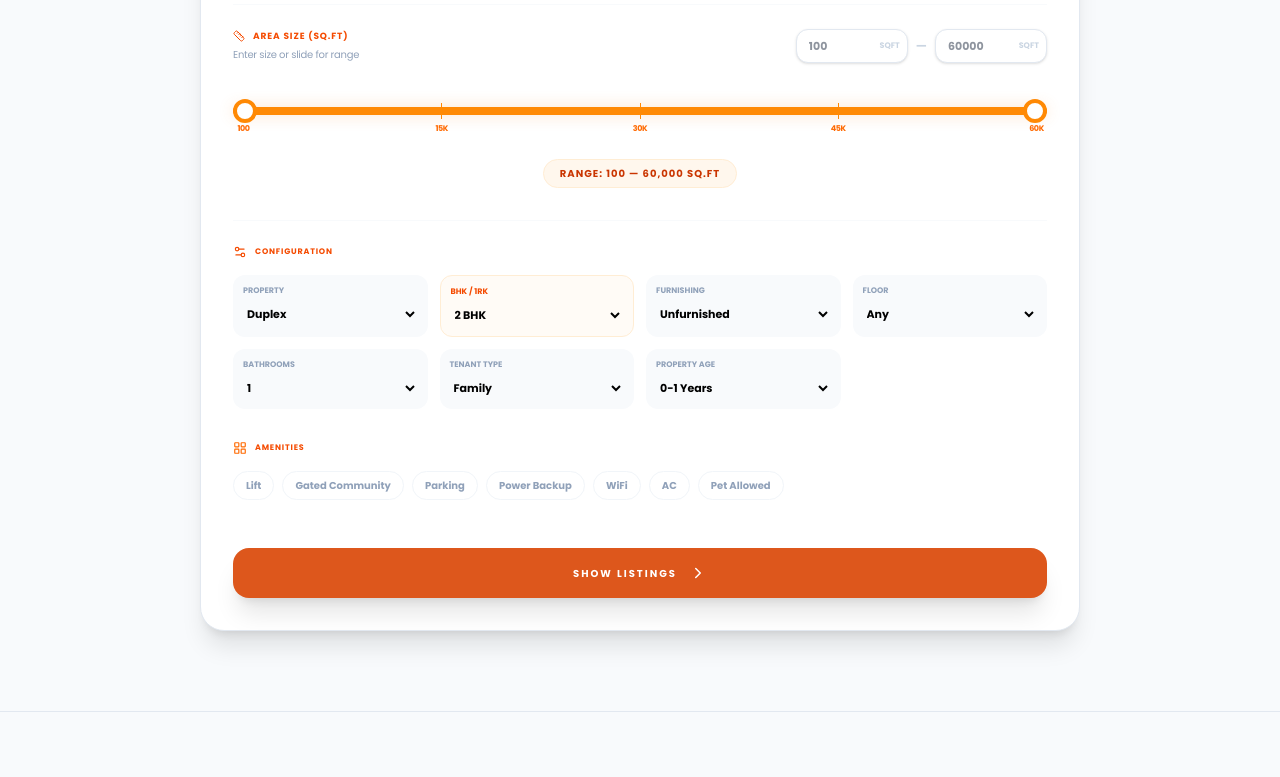
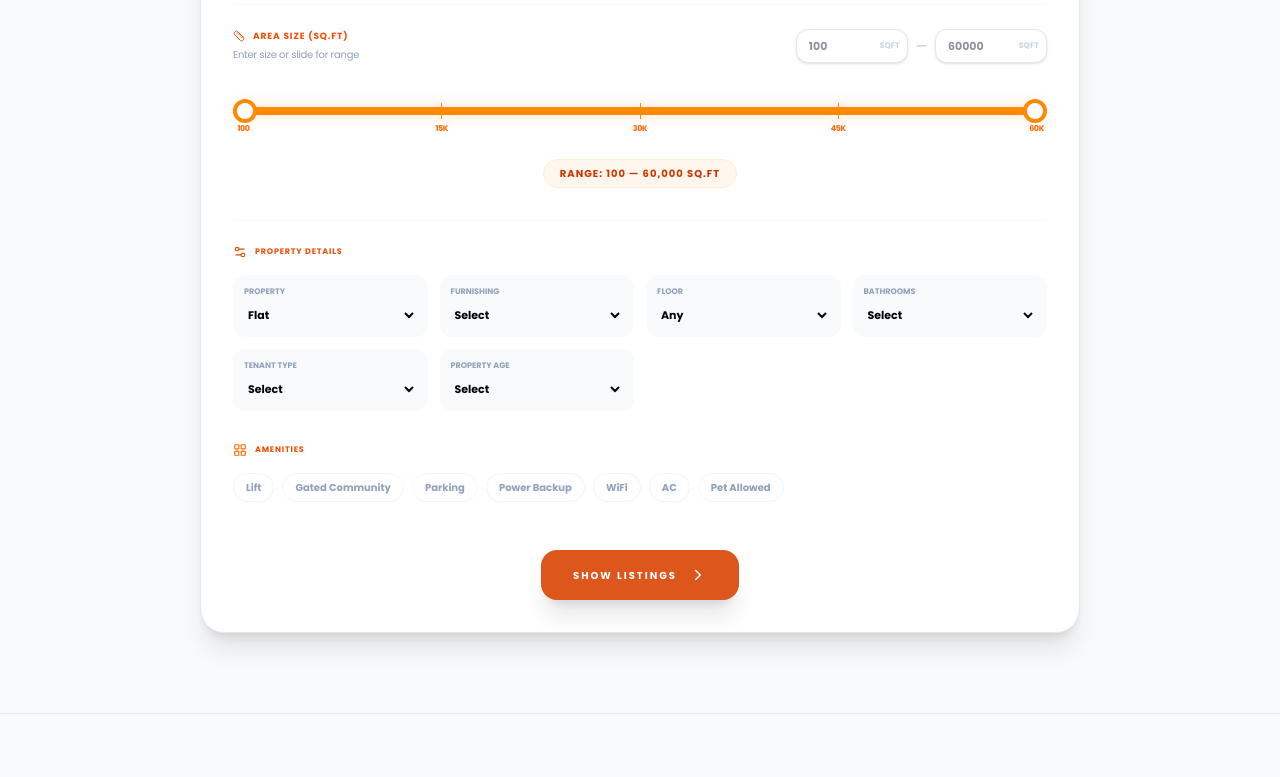
Before and after one commit to passportpulse/property-wala-ankita, a React (Vite) app: page /rent in a window 1280 px wide. Shown: the part 695-1472 px from the top of the page. Built offline with nearby package versions, Linux system fonts and the light colour scheme.

Commit message:
rent updated

```diff
--- a/src/pages/rent/Rent.jsx
+++ b/src/pages/rent/Rent.jsx
@@ -11,11 +11,11 @@ export default function Rent() {
     state: "West Bengal",
     city: "Kolkata",
     loc: "Salt Lake",
-    type: "Flat",
-    bed: "2 BHK",
+    // type: "Flat",
+    // bed: "2 BHK",
     minBud: 0,
     maxBud: 80000,
-    fur: "Semi-furnished",
+    // fur: "Semi-furnished",
   });
 
   // Calculate available places here in the parent
--- a/src/pages/rent/sections/RentForm.jsx
+++ b/src/pages/rent/sections/RentForm.jsx
@@ -135,7 +135,8 @@ export default function RentForm({ formData, setFormData, onSubmit }) {
 
           <section className="space-y-4">
             <div className="flex items-center gap-2 text-[8px] font-bold uppercase tracking-widest text-orange-600">
-              <MapPin size={14} className="text-orange-500" />Relocation Time
+              <MapPin size={14} className="text-orange-500" />
+              Relocation Time
             </div>
             {/* MOVE IN */}
             <div className="bg-slate-50 p-3 rounded-2xl border border-slate-100">
@@ -144,9 +145,10 @@ export default function RentForm({ formData, setFormData, onSubmit }) {
               </label>
               <select
                 className="w-full bg-transparent text-xs font-bold outline-none cursor-pointer"
-                value={formData.moveTime || "Immediately"}
+                value={formData.moveTime || ""}
                 onChange={(e) => handleChange("moveTime", e.target.value)}
               >
+                <option value="">Select</option>
                 <option>Immediately</option>
                 <option>Within 1 Week</option>
                 <option>Within 2 Weeks</option>
@@ -535,17 +537,28 @@ export default function RentForm({ formData, setFormData, onSubmit }) {
             })()}
           </section>
 
-          {/* 04. CONFIGURATION GRID */}
+          {/* 04. PROPERTY DETAILS */}
+
           <section className="pt-6 border-t border-slate-50 space-y-4">
             <div className="flex items-center gap-2 text-[8px] font-bold uppercase tracking-widest text-orange-600">
               <Settings2 size={14} className="text-orange-600" />
-              Configuration
+              Property Details
             </div>
+
             <div className="grid grid-cols-2 md:grid-cols-4 gap-3">
-              <div className="bg-slate-50 p-2.5 rounded-xl">
+              {/* Property */}
+              <div
+                className={`p-2.5 rounded-xl border transition
+      ${
+        formData.type && formData.type !== "flat"
+          ? "bg-orange-50 border-orange-200"
+          : "bg-slate-50 border-transparent"
+      }`}
+              >
                 <label className="text-[8px] font-black uppercase text-slate-400 block mb-1">
                   Property
                 </label>
+
                 <select
                   className="w-full bg-transparent text-[11px] font-bold outline-none"
                   value={formData.type || "flat"}
@@ -563,16 +576,22 @@ export default function RentForm({ formData, setFormData, onSubmit }) {
                 </select>
               </div>
 
+              {/* BHK */}
               {isResidential && (
-                <div className="bg-orange-50/50 p-2.5 rounded-xl border border-orange-100">
-                  <label className="text-[8px] font-black uppercase text-orange-600 block mb-1">
+                <div
+                  className={`p-2.5 rounded-xl border transition
+        ${formData.bed ? "bg-orange-50 border-orange-200" : "bg-slate-50 border-transparent"}`}
+                >
+                  <label className="text-[8px] font-black uppercase text-slate-400 block mb-1">
                     BHK / 1RK
                   </label>
+
                   <select
                     className="w-full bg-transparent text-[11px] font-bold outline-none"
-                    value={formData.bed || "1 BHK"}
+                    value={formData.bed || ""}
                     onChange={(e) => handleChange("bed", e.target.value)}
                   >
+                    <option value="">Select</option>
                     <option>1 RK</option>
                     <option>1 BHK</option>
                     <option>2 BHK</option>
@@ -583,31 +602,42 @@ export default function RentForm({ formData, setFormData, onSubmit }) {
                 </div>
               )}
 
-              <div className="bg-slate-50 p-2.5 rounded-xl">
+              {/* Furnishing */}
+              <div
+                className={`p-2.5 rounded-xl border transition
+      ${formData.fur ? "bg-orange-50 border-orange-200" : "bg-slate-50 border-transparent"}`}
+              >
                 <label className="text-[8px] font-black uppercase text-slate-400 block mb-1">
                   Furnishing
                 </label>
+
                 <select
                   className="w-full bg-transparent text-[11px] font-bold outline-none"
-                  value={formData.fur || "Unfurnished"}
+                  value={formData.fur || ""}
                   onChange={(e) => handleChange("fur", e.target.value)}
                 >
+                  <option value="">Select</option>
                   <option>Unfurnished</option>
                   <option>Semi-Furnished</option>
                   <option>Fully Furnished</option>
                 </select>
               </div>
 
-              <div className="bg-slate-50 p-2.5 rounded-xl">
+              {/* Floor */}
+              <div
+                className={`p-2.5 rounded-xl border transition
+      ${formData.floor ? "bg-orange-50 border-orange-200" : "bg-slate-50 border-transparent"}`}
+              >
                 <label className="text-[8px] font-black uppercase text-slate-400 block mb-1">
                   Floor
                 </label>
+
                 <select
                   className="w-full bg-transparent text-[11px] font-bold outline-none"
-                  value={formData.floor || "Any"}
+                  value={formData.floor || ""}
                   onChange={(e) => handleChange("floor", e.target.value)}
                 >
-                  <option>Any</option>
+                  <option value="">Any</option>
                   <option>Ground</option>
                   <option>1</option>
                   <option>2</option>
@@ -615,15 +645,21 @@ export default function RentForm({ formData, setFormData, onSubmit }) {
                 </select>
               </div>
 
-              <div className="bg-slate-50 p-2.5 rounded-xl">
+              {/* Bathrooms */}
+              <div
+                className={`p-2.5 rounded-xl border transition
+      ${formData.bath ? "bg-orange-50 border-orange-200" : "bg-slate-50 border-transparent"}`}
+              >
                 <label className="text-[8px] font-black uppercase text-slate-400 block mb-1">
                   Bathrooms
                 </label>
+
                 <select
                   className="w-full bg-transparent text-[11px] font-bold outline-none"
-                  value={formData.bath || "1"}
+                  value={formData.bath || ""}
                   onChange={(e) => handleChange("bath", e.target.value)}
                 >
+                  <option value="">Select</option>
                   <option>1</option>
                   <option>2</option>
                   <option>3</option>
@@ -631,15 +667,21 @@ export default function RentForm({ formData, setFormData, onSubmit }) {
                 </select>
               </div>
 
-              <div className="bg-slate-50 p-2.5 rounded-xl">
+              {/* Tenant Type */}
+              <div
+                className={`p-2.5 rounded-xl border transition
+      ${formData.tenant ? "bg-orange-50 border-orange-200" : "bg-slate-50 border-transparent"}`}
+              >
                 <label className="text-[8px] font-black uppercase text-slate-400 block mb-1">
                   Tenant Type
                 </label>
+
                 <select
                   className="w-full bg-transparent text-[11px] font-bold outline-none"
-                  value={formData.tenant || "Family"}
+                  value={formData.tenant || ""}
                   onChange={(e) => handleChange("tenant", e.target.value)}
                 >
+                  <option value="">Select</option>
                   <option>Family</option>
                   <option>Student</option>
                   <option>Working Professionals</option>
@@ -647,15 +689,21 @@ export default function RentForm({ formData, setFormData, onSubmit }) {
                 </select>
               </div>
 
-              <div className="bg-slate-50 p-2.5 rounded-xl">
+              {/* Property Age */}
+              <div
+                className={`p-2.5 rounded-xl border transition
+      ${formData.age ? "bg-orange-50 border-orange-200" : "bg-slate-50 border-transparent"}`}
+              >
                 <label className="text-[8px] font-black uppercase text-slate-400 block mb-1">
                   Property Age
                 </label>
+
                 <select
                   className="w-full bg-transparent text-[11px] font-bold outline-none"
-                  value={formData.age || "0-1 Years"}
+                  value={formData.age || ""}
                   onChange={(e) => handleChange("age", e.target.value)}
                 >
+                  <option value="">Select</option>
                   <option>0-1 Years</option>
                   <option>1-5 Years</option>
                   <option>5-10 Years</option>
@@ -696,10 +744,10 @@ export default function RentForm({ formData, setFormData, onSubmit }) {
           </section>
 
           {/* SUBMIT */}
-          <div className="pt-4">
+          <div className="pt-4 flex justify-center">
             <button
               onClick={onSubmit}
-              className="w-full bg-dark-orange text-white py-4 rounded-2xl text-[10px] font-black uppercase tracking-[0.2em] flex items-center justify-center gap-3 hover:bg-orange-500 transition-all shadow-xl group"
+              className="bg-dark-orange text-white px-8 py-4 rounded-2xl text-[10px] font-black uppercase tracking-[0.2em] flex items-center justify-center gap-3 hover:bg-orange-500 transition-all shadow-xl group"
             >
               Show Listings
               <ChevronRight
```
